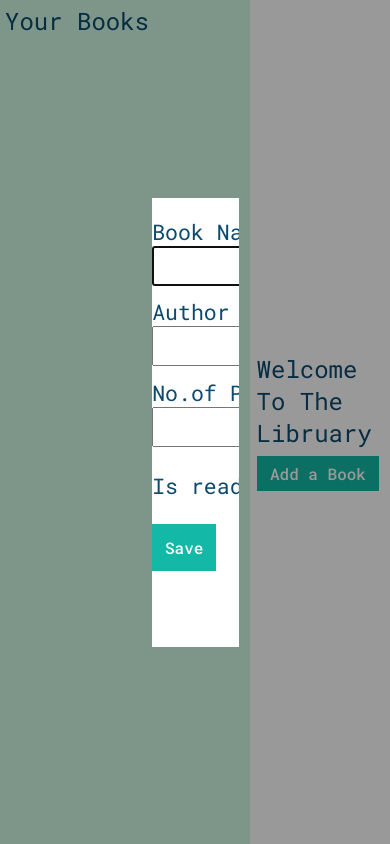
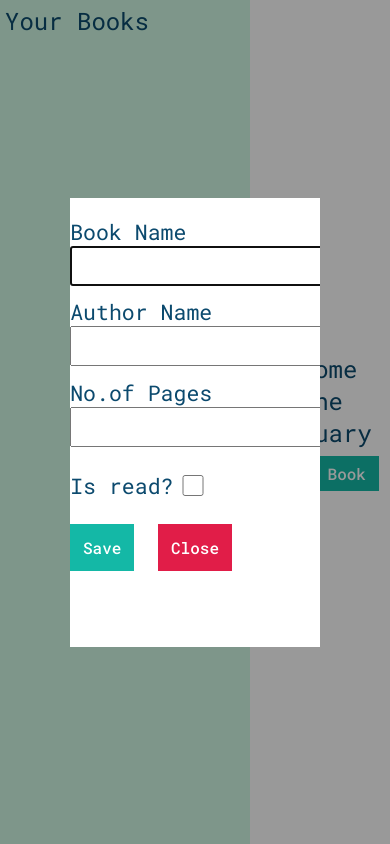
Before and after one commit to MhmdFais/libruary-odin, a plain HTML site: page index.html in a window 390 px wide. Both pictures are taken after a click on the button "Add a Book". Drawn offline with Linux system fonts and the light colour scheme.

Commit message:
Dialog box responsive dsign

```diff
--- a/style.css
+++ b/style.css
@@ -95,8 +95,7 @@ dialog {
     border: none !important;
     /* box-shadow: 0 0 #0000, 0 0 #0000, 0 25px 50px -12px rgba(0, 0, 0, 0.25); */
     padding: 1.2rem 2rem;
-    min-width: 20vw;
-    max-width: 22vw;
+    width: clamp(250px, 30vw, 350px);
     /* max-width: 400px; */
 }
 
```
